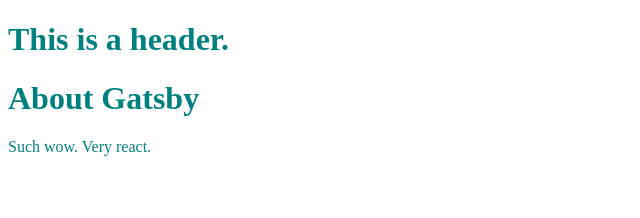
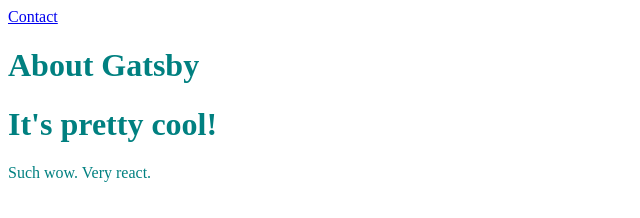
Before and after one commit to abhishekray07/abhishekray, a Gatsby site: page /about in a window 1280 px wide. Shown: the whole page, without its empty margins (0-640 px from the left). Built offline with nearby package versions, Linux system fonts and the light colour scheme; Gatsby itself is replaced by a stand-in of ours.

Commit message:
Play around with stuff

```diff
--- a/src/components/header-test.js
+++ b/src/components/header-test.js
@@ -1,3 +1,3 @@
 import React from "react"
 
-export default () => <h1>This is a header.</h1>
+export default props => <h1>{props.headerText}</h1>
--- a/src/pages/about.js
+++ b/src/pages/about.js
@@ -1,10 +1,12 @@
 import React from "react"
+import { Link } from "gatsby"
 import Header from "../components/header-test"
 
 export default () => (
     <div style={{ color: `teal`}}>
-        <Header />
-        <h1>About Gatsby</h1>
+        <Link to="/contact">Contact</Link>
+        <Header headerText="About Gatsby" />
+        <Header headerText="It's pretty cool!" />
         <p>Such wow. Very react.</p>
     </div>
 )
```
